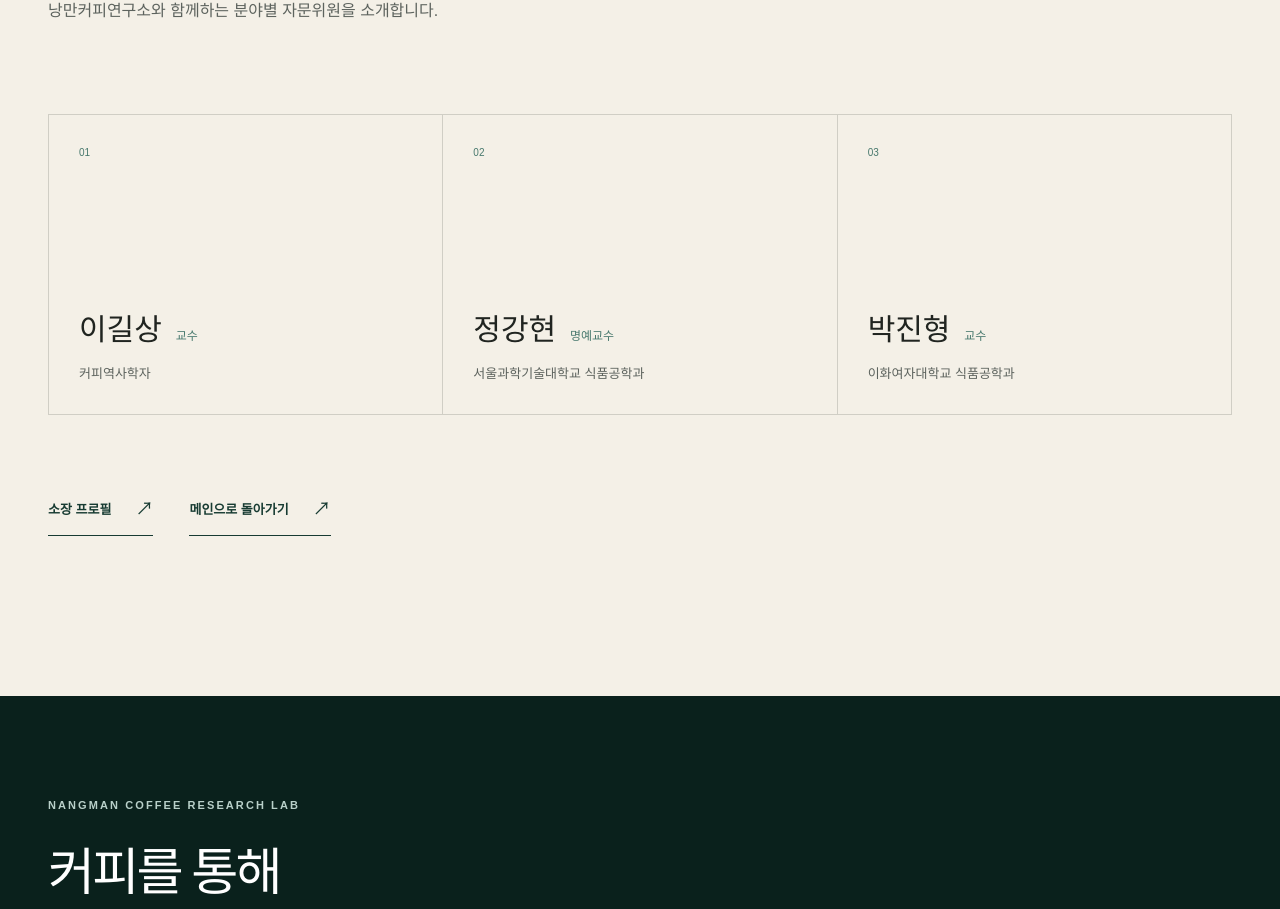
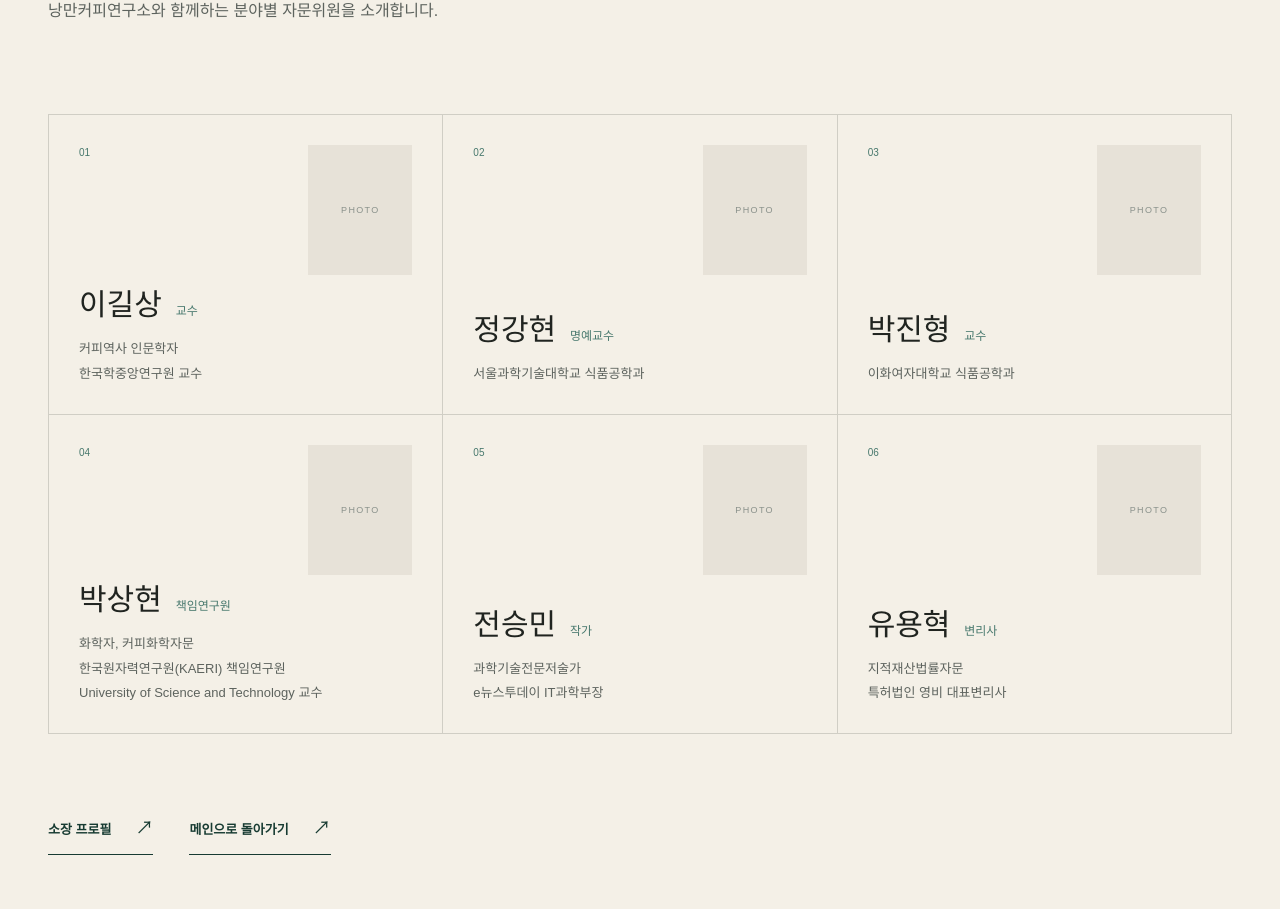
Before and after one commit to robusta-k/nangman-coffee-homepage, a Next.js app: page /advisors in a window 1280 px wide. Shown: the part 393-1302 px from the top of the page. Built offline with nearby package versions, Linux system fonts and the light colour scheme.

Commit message:
자문위원페이지 추가

```diff
--- a/app/advisors/page.tsx
+++ b/app/advisors/page.tsx
@@ -1,4 +1,5 @@
 import type { Metadata } from "next";
+import Image from "next/image";
 import Link from "next/link";
 import { advisors } from "@/content/people";
 
@@ -19,10 +20,19 @@ export default function AdvisorsPage() {
       <section className="advisor-grid" aria-label="자문위원 목록">
         {advisors.map((advisor, index) => (
           <article className="advisor-card" key={advisor.name}>
-            <span>{String(index + 1).padStart(2, "0")}</span>
-            <div>
+            <div className="advisor-card-top">
+              <span>{String(index + 1).padStart(2, "0")}</span>
+              <div className="advisor-photo">
+                {advisor.image ? (
+                  <Image src={advisor.image} alt={`${advisor.name} ${advisor.title}`} fill sizes="(max-width: 520px) 88px, 104px" />
+                ) : (
+                  <span aria-hidden="true">PHOTO</span>
+                )}
+              </div>
+            </div>
+            <div className="advisor-card-content">
               <h2>{advisor.name} <small>{advisor.title}</small></h2>
-              <p>{advisor.field}</p>
+              {advisor.details.map((detail) => <p key={detail}>{detail}</p>)}
             </div>
           </article>
         ))}
--- a/app/globals.css
+++ b/app/globals.css
@@ -174,10 +174,14 @@ body:has(.detail-page) .site-header { color: white; background: var(--forest-dee
 .people-page-links { display: flex; flex-wrap: wrap; gap: 20px 36px; margin-top: 70px; }
 .advisor-grid { display: grid; grid-template-columns: repeat(3, 1fr); border-top: 1px solid var(--line); border-left: 1px solid var(--line); }
 .advisor-card { min-height: 300px; padding: 30px; display: flex; flex-direction: column; justify-content: space-between; border-right: 1px solid var(--line); border-bottom: 1px solid var(--line); }
-.advisor-card > span { color: var(--teal); font-size: 10px; }
+.advisor-card-top { display: flex; align-items: flex-start; justify-content: space-between; gap: 20px; }
+.advisor-card-top > span { color: var(--teal); font-size: 10px; }
+.advisor-photo { position: relative; width: 104px; aspect-ratio: 4 / 5; overflow: hidden; display: grid; place-items: center; color: #8b928c; background: #e7e2d8; }
+.advisor-photo img { object-fit: cover; }
+.advisor-photo > span { font-size: 9px; letter-spacing: .15em; }
 .advisor-card h2 { margin-bottom: 14px; font: 30px Georgia, "Noto Serif KR", serif; font-weight: 400; }
 .advisor-card h2 small { margin-left: 6px; color: var(--teal); font: 12px Pretendard, sans-serif; }
-.advisor-card p { margin: 0; color: #5d635e; font-size: 13px; }
+.advisor-card p { margin: 3px 0 0; color: #5d635e; font-size: 13px; }
 
 @media (max-width: 1100px) {
   :root { --content: calc(100vw - 64px); }
@@ -250,6 +254,7 @@ body:has(.detail-page) .site-header { color: white; background: var(--forest-dee
   .profile-group { grid-template-columns: 1fr; gap: 12px; }
   .advisor-grid { grid-template-columns: 1fr; }
   .advisor-card { min-height: 230px; }
+  .advisor-photo { width: 88px; }
 }
 
 @media (prefers-reduced-motion: reduce) {
--- a/content/people.ts
+++ b/content/people.ts
@@ -12,8 +12,59 @@ export const directorProfile = {
   ],
 } as const;
 
+/**
+ * 자문위원 표시 순서는 아래 배열의 행 순서와 같습니다.
+ * 사진을 추가할 때는 public/images/advisors 폴더에 파일을 넣고
+ * image에 "/images/advisors/파일명.jpg" 형식으로 경로를 입력하세요.
+ */
 export const advisors = [
-  { name: "이길상", title: "교수", field: "커피역사학자" },
-  { name: "정강현", title: "명예교수", field: "서울과학기술대학교 식품공학과" },
-  { name: "박진형", title: "교수", field: "이화여자대학교 식품공학과" },
+  {
+    name: "이길상",
+    title: "교수",
+    details: [
+      "커피역사 인문학자",
+      "한국학중앙연구원 교수",
+    ],
+    image: null,
+  },
+  {
+    name: "정강현",
+    title: "명예교수",
+    details: ["서울과학기술대학교 식품공학과"],
+    image: null,
+  },
+  {
+    name: "박진형",
+    title: "교수",
+    details: ["이화여자대학교 식품공학과"],
+    image: null,
+  },
+  {
+    name: "박상현",
+    title: "책임연구원",
+    details: [
+      "화학자, 커피화학자문",
+      "한국원자력연구원(KAERI) 책임연구원",
+      "University of Science and Technology 교수",
+    ],
+    image: null,
+  },
+  {
+    name: "전승민",
+    title: "작가",
+    details: [
+      "과학기술전문저술가",
+      "e뉴스투데이 IT과학부장",
+    ],
+    image: null,
+  },
+  {
+    name: "유용혁",
+    title: "변리사",
+    details: [
+      "지적재산법률자문",
+      "특허법인 영비 대표변리사",
+    ],
+    image: null,
+  },
 ] as const;
```
Also changed, not shown: 2 other files (tests, documents, lock files or other folders).
